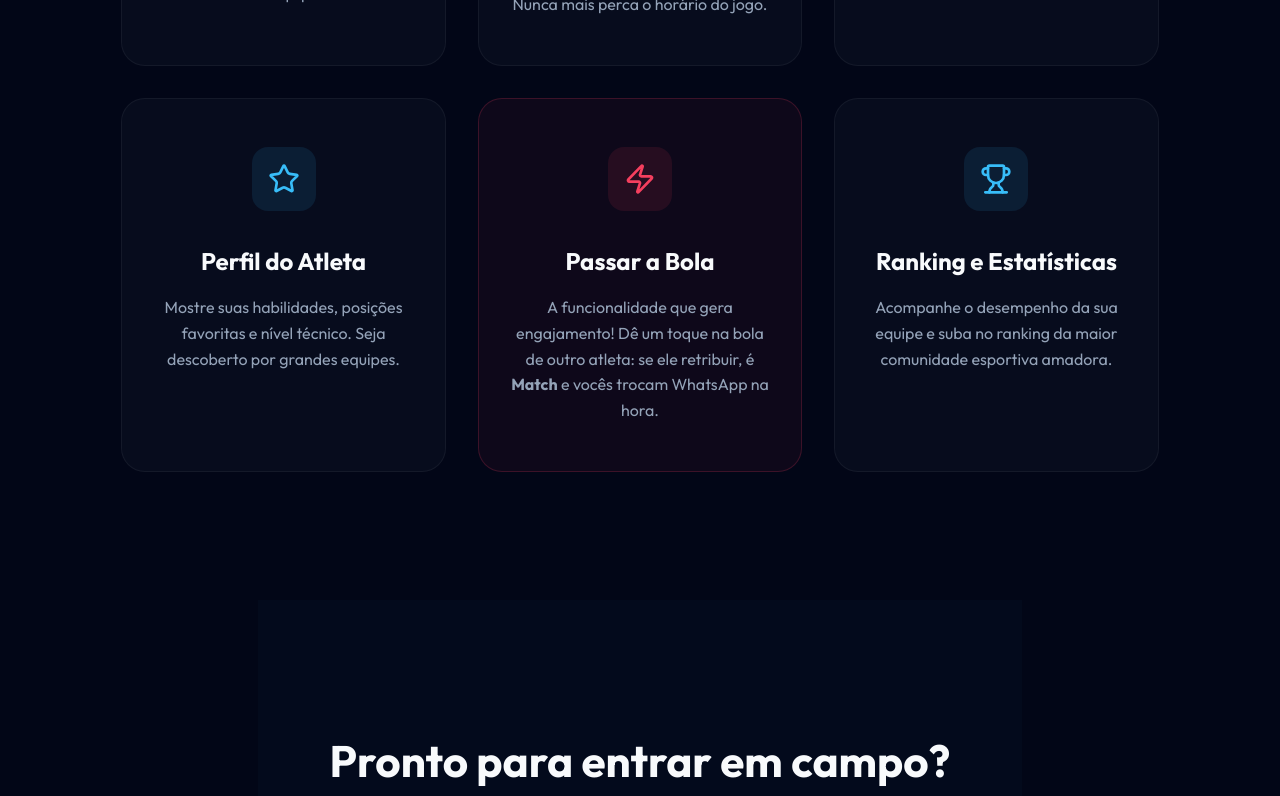
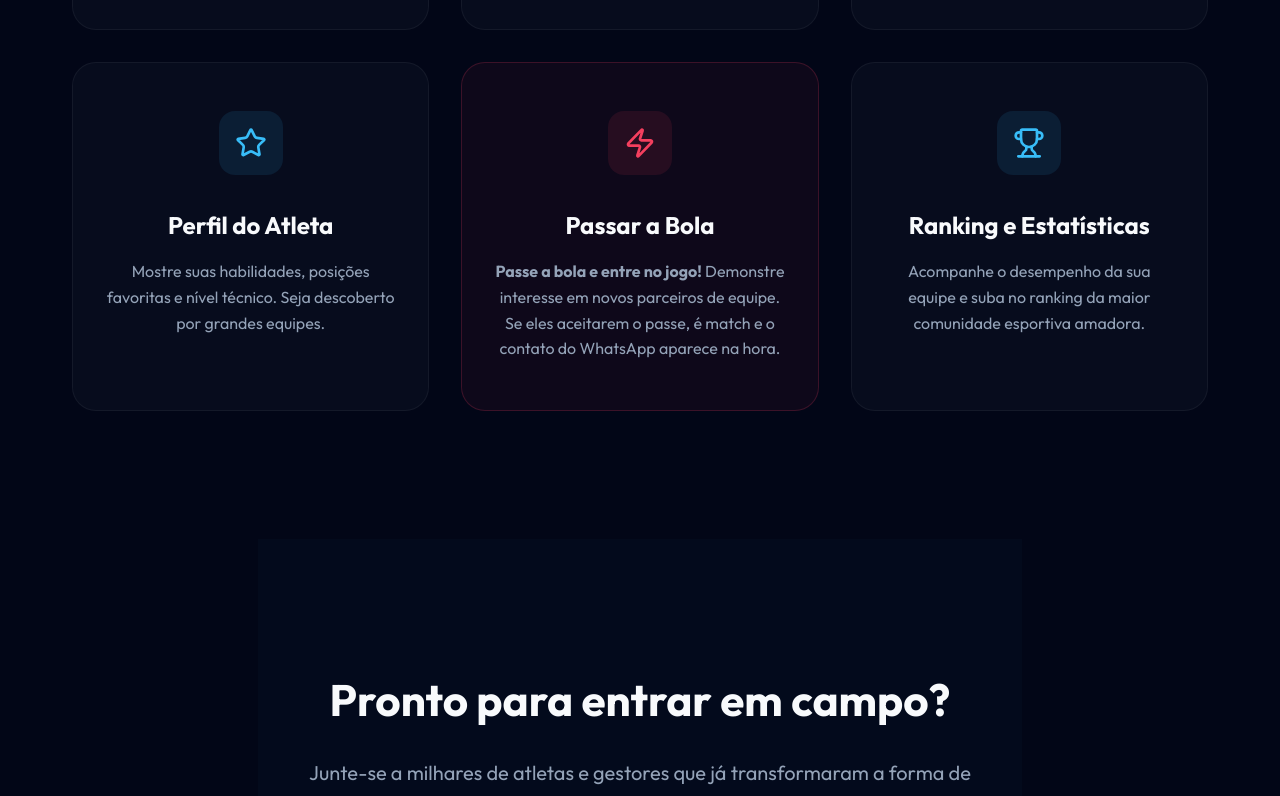
Before and after one commit to micheldigui/playhub, a React (Vite) app: page / in a window 1280 px wide. Shown: the part 1351-2147 px from the top of the page. Built offline with nearby package versions, Linux system fonts and the light colour scheme; no server answers.

Commit message:
docs: refinamento do texto de engajamento 'Passar a Bola'

```diff
--- a/src/componentes/Ajuda/ModalTutorial.jsx
+++ b/src/componentes/Ajuda/ModalTutorial.jsx
@@ -32,7 +32,7 @@ const ModalTutorial = ({ isOpen, onClose }) => {
               <div className="tutorial-icone red-glow"><Zap size={24} /></div>
               <div className="tutorial-texto">
                 <h4>Passar a Bola</h4>
-                <p>Na lista de atletas, "toque a bola" para alguém. Se a pessoa retribuir, o WhatsApp de ambos é liberado para vocês combinarem o jogo!</p>
+                <p><strong>Passe a bola e entre no jogo!</strong> Demonstre interesse em novos parceiros ou equipes. Se o toque for retribuído, é match e o WhatsApp é liberado na hora!</p>
               </div>
             </div>
             <div className="tutorial-item">
--- a/src/paginas/Landing/LandingPage.jsx
+++ b/src/paginas/Landing/LandingPage.jsx
@@ -84,7 +84,7 @@ const LandingPage = ({ aoLogin }) => {
               <Zap size={32} />
             </div>
             <h3>Passar a Bola</h3>
-            <p>A funcionalidade que gera engajamento! Dê um toque na bola de outro atleta: se ele retribuir, é <strong>Match</strong> e vocês trocam WhatsApp na hora.</p>
+            <p><strong>Passe a bola e entre no jogo!</strong> Demonstre interesse em novos parceiros de equipe. Se eles aceitarem o passe, é match e o contato do WhatsApp aparece na hora.</p>
           </div>
 
           <div className="feature-card">
```
